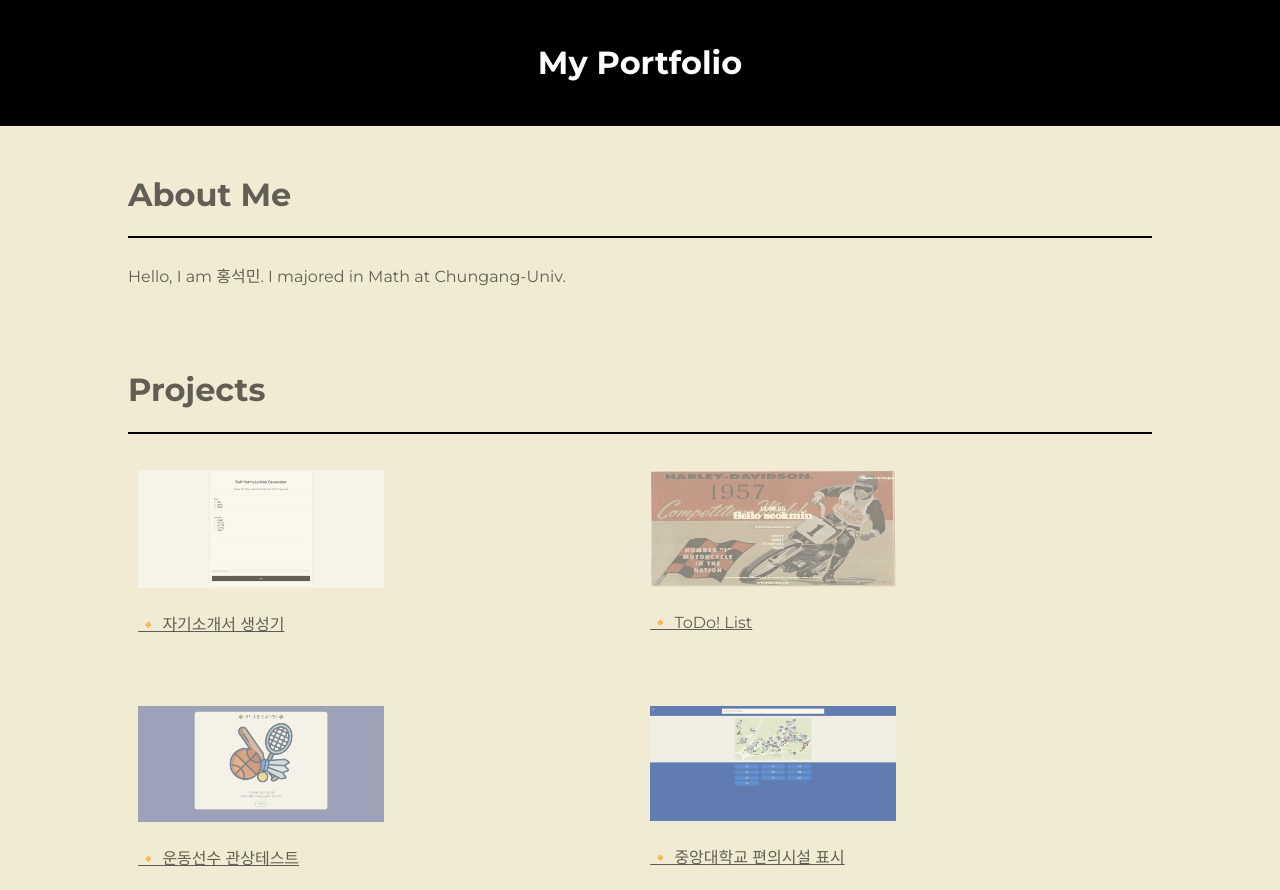
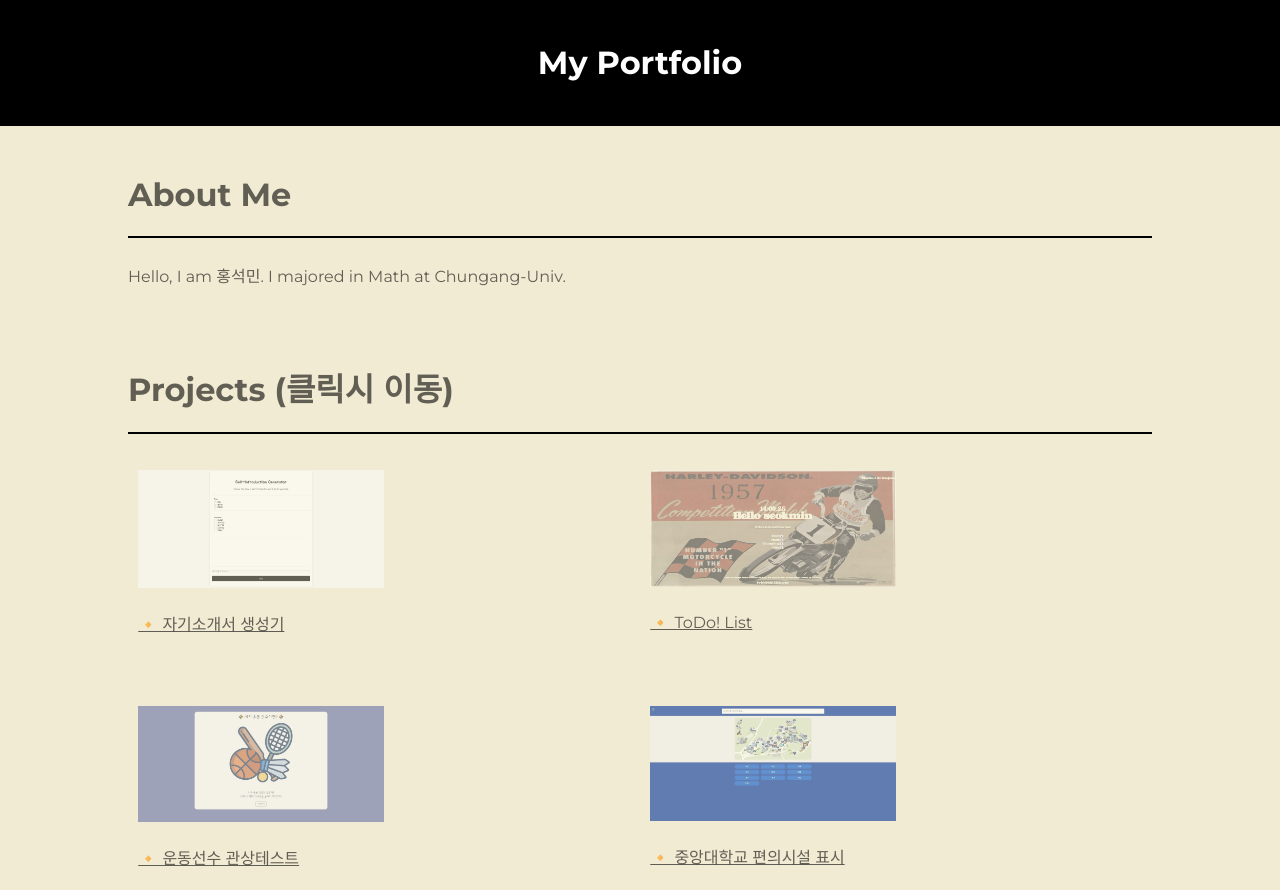
Before and after one commit to hohohonghong/portfolio, a plain HTML site: page index.html in a window 1280 px wide. Shown: the top 890 px of the page. Drawn offline with Linux system fonts and the light colour scheme.

Commit message:
Update index.html

```diff
--- a/index.html
+++ b/index.html
@@ -17,7 +17,7 @@
         <p>Hello, I am 홍석민. I majored in Math at Chungang-Univ.</p>
     </section>
     <section id="projects">
-        <h2>Projects</h2>
+        <h2>Projects (클릭시 이동)</h2>
         <div class="project-images">
             <a href="https://self-introductionbot.vercel.app//">
                 <img src="project3.jpg" alt="Project 3">
```
